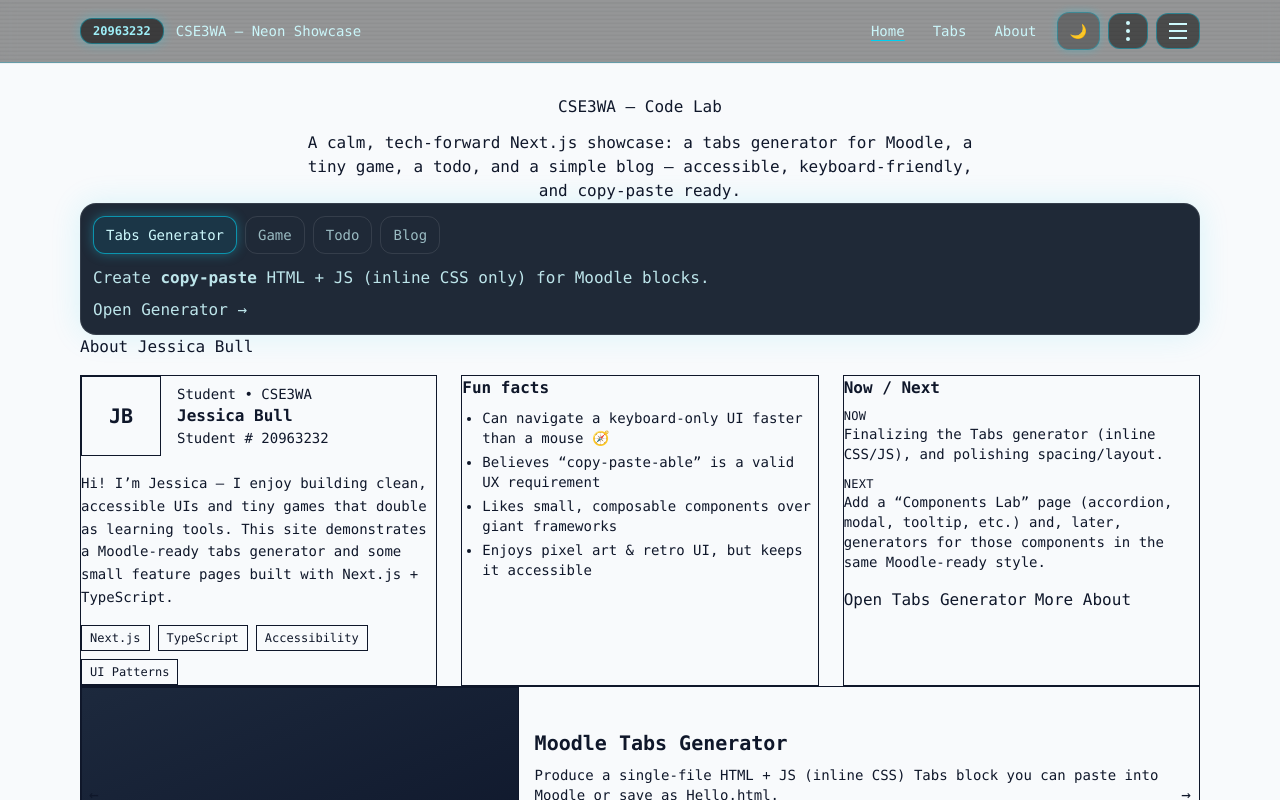
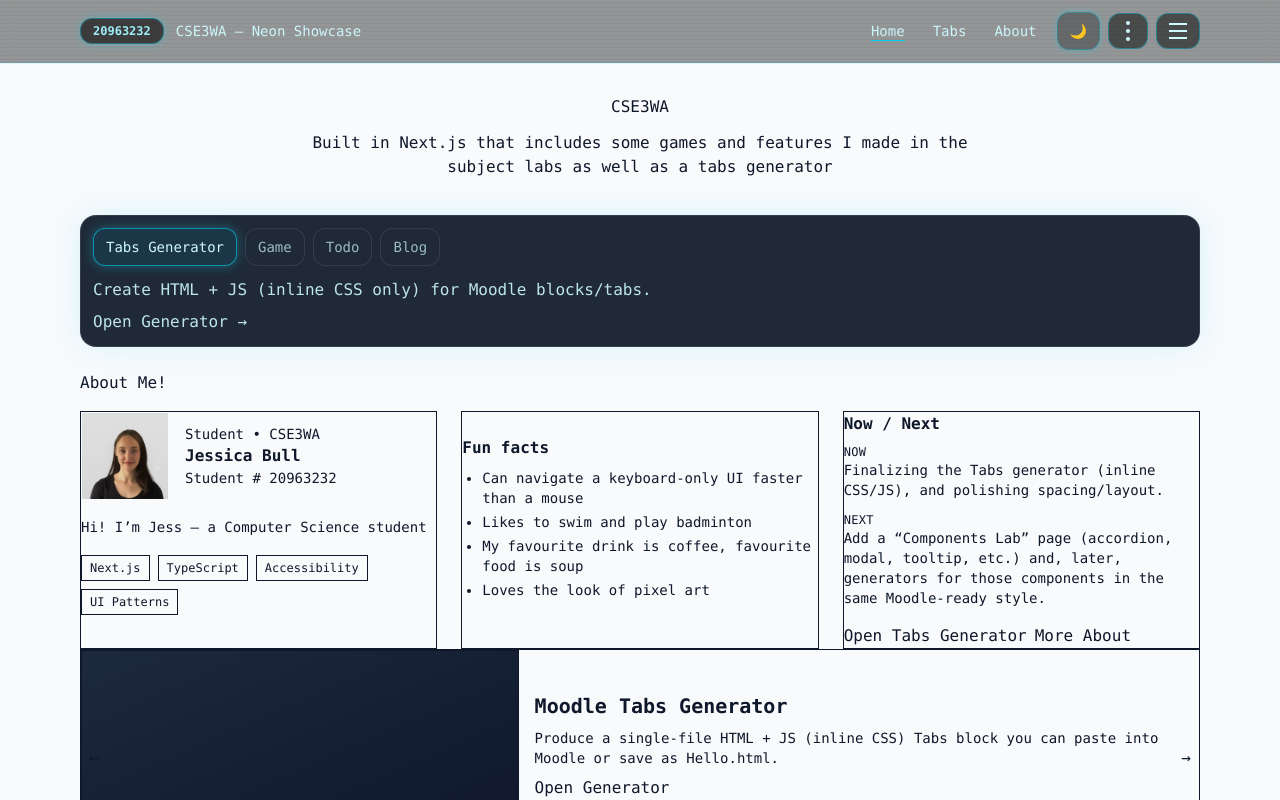
Before and after one commit to j-bull2003/cse3wa, a Next.js app: page / in a window 1280 px wide. Shown: the top 800 px of the page. Built offline with nearby package versions, Linux system fonts and the light colour scheme.

Commit message:
updated about me page

```diff
--- a/app/page.tsx
+++ b/app/page.tsx
@@ -2,6 +2,7 @@ import Link from "next/link";
 import Image from "next/image";
 import Tabs from "./components/tabs";
 import Carousel from "./components/carousel";
+import me from "./data/me.jpeg";
 
 
 /**
@@ -14,11 +15,10 @@ export default function Home() {
     <section className="section">
       {/* Hero */}
       <header className="text-center space-y-3">
-        <h1 className="h1">CSE3WA — Code Lab</h1>
+        <h1 className="h1">CSE3WA</h1>
         <p className="mx-auto max-w-2xl ">
-          A calm, tech-forward Next.js showcase: a tabs generator for Moodle, a tiny game, a todo,
-          and a simple blog — accessible, keyboard-friendly, and copy-paste ready.
-        </p>
+          Built in Next.js that includes some games and features I made in the subject labs as well as a tabs generator
+        </p><br></br>
       </header>
 
 
@@ -32,7 +32,7 @@ export default function Home() {
               content: (
                 <div className="space-y-2">
                   <p>
-                    Create <strong>copy-paste</strong> HTML + JS (inline CSS only) for Moodle blocks.
+                    Create HTML + JS (inline CSS only) for Moodle blocks/tabs.
                   </p>
                   <Link
                     href="/tabs"
@@ -91,7 +91,7 @@ export default function Home() {
 
             {/* About Jessica (integrated on Home) */}
             <section aria-labelledby="about-jess" className="space-y-4">
-        <h2 id="about-jess" className="h2">About Jessica Bull</h2>
+            <br></br><h2 id="about-jess" className="h2">About Me!</h2>
 
         <div className="grid grid-cols-1 lg:grid-cols-3 gap-6">
           {/* Profile / photo card */}
@@ -99,23 +99,14 @@ export default function Home() {
             {/* Optional photo: place /public/jessica.jpg to use this Image.
                 If you don’t have one yet, the fallback initials block will show. */}
             <div className="flex items-center gap-4">
-              {/* If you add /public/jessica.jpg, uncomment the Image below and remove the fallback div. */}
-              {/*
+
               <Image
-                src="/jessica.jpg"
+                src={me}
                 alt="Portrait of Jessica Bull"
                 width={88} height={88}
                 className="border dark:border-slate-700"
                 priority
               />
-              */}
-              <div
-                aria-hidden
-                className="flex h-20 w-20 items-center justify-center border text-xl font-bold dark:border-slate-700"
-                title="Upload /public/jessica.jpg to replace this."
-              >
-                JB
-              </div>
 
               <div>
                 <p className="text-sm ">Student • CSE3WA</p>
@@ -125,9 +116,7 @@ export default function Home() {
             </div>
 
             <p className="mt-4 text-sm leading-relaxed">
-              Hi! I’m Jessica — I enjoy building clean, accessible UIs and tiny games
-              that double as learning tools. This site demonstrates a Moodle-ready tabs
-              generator and some small feature pages built with Next.js + TypeScript.
+              Hi! I’m Jess — a Computer Science student
             </p>
 
             <div className="mt-4 flex flex-wrap gap-2">
@@ -141,13 +130,15 @@ export default function Home() {
 
           {/* Fun facts card */}
           <div className="border card rounded-none dark:border-slate-700">
+          <br></br>
             <h3 className="font-semibold">Fun facts</h3>
             <ul className="mt-2 list-disc pl-5 text-sm space-y-1 ">
-              <li>Can navigate a keyboard-only UI faster than a mouse 🧭</li>
-              <li>Believes “copy-paste-able” is a valid UX requirement</li>
-              <li>Likes small, composable components over giant frameworks</li>
-              <li>Enjoys pixel art & retro UI, but keeps it accessible</li>
+              <li>Can navigate a keyboard-only UI faster than a mouse</li>
+              <li>Likes to swim and play badminton</li>
+              <li>My favourite drink is coffee, favourite food is soup</li>
+              <li>Loves the look of pixel art</li>
             </ul>
+            <br></br>
           </div>
 
           {/* Now / Next card */}
```
Also changed, not shown: app/data/me.jpeg (added).
